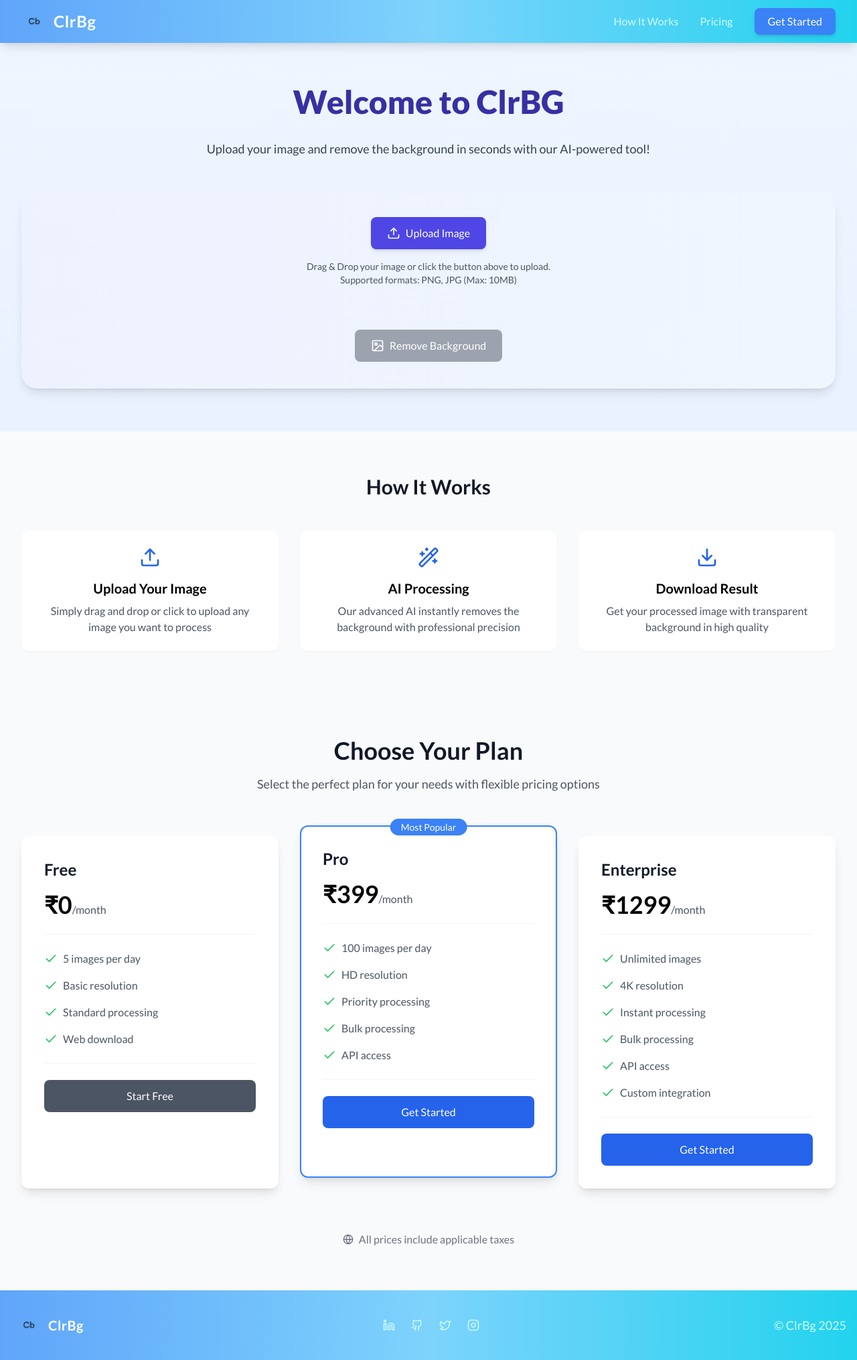
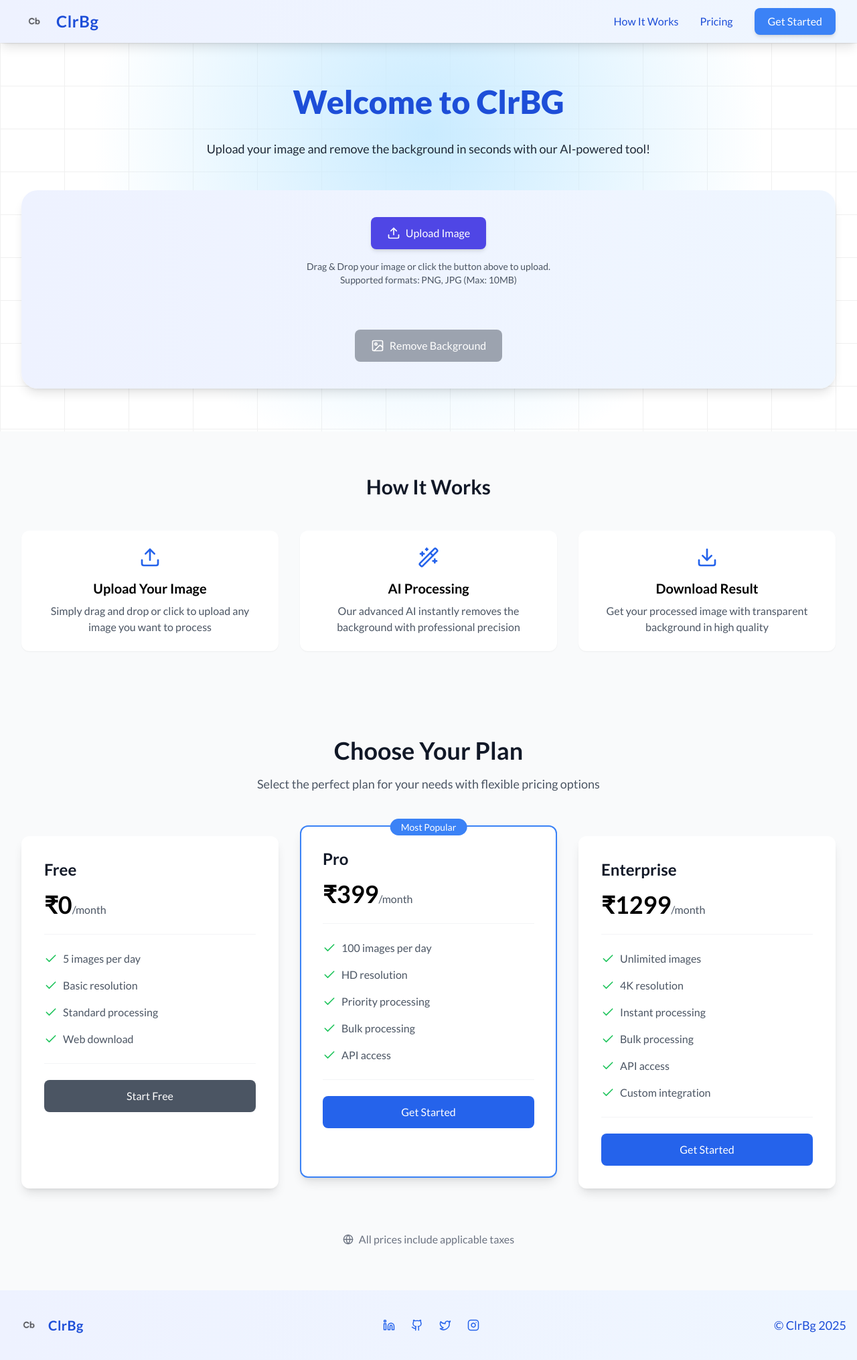
Before and after one commit to prateekraiger/Clr-bg, a React (Vite) app: page / in a window 1280 px wide. Shown: the whole page at 67% size. Built offline with nearby package versions, Linux system fonts and the light colour scheme; no server answers.

Commit message:
updated pages

```diff
--- a/src/App.jsx
+++ b/src/App.jsx
@@ -11,7 +11,7 @@ import ErrorMessage from "./components/ErrorMessage";
 const API_KEY = import.meta.env.VITE_REMOVE_BG_API_KEY;
 
 function App() {
-  const [selectedImage , setSelectedImage] = useState(null);
+  const [selectedImage, setSelectedImage] = useState(null);
   const [processedImage, setProcessedImage] = useState(null);
   const [loading, setLoading] = useState(false);
   const [error, setError] = useState("");
@@ -92,15 +92,20 @@ function App() {
   };
 
   return (
-    <div className="min-h-screen flex flex-col bg-gradient-to-b from-blue-50 to-indigo-100">
+    <div className="relative min-h-screen flex flex-col">
+      {/* Page Background */}
+      <div className="absolute inset-0 -z-10 h-full w-full bg-white bg-[linear-gradient(to_right,#f0f0f0_1px,transparent_1px),linear-gradient(to_bottom,#f0f0f0_1px,transparent_1px)] bg-[size:6rem_4rem]">
+        <div className="absolute bottom-0 left-0 right-0 top-0 bg-[radial-gradient(circle_500px_at_50%_200px,#C9EBFF,transparent)]"></div>
+      </div>
+
       <Navbar />
       <main className="flex-grow">
         <section className="py-16">
           <div className="max-w-7xl mx-auto px-4 sm:px-6 lg:px-8">
-            <h1 className="text-5xl font-extrabold text-center text-indigo-800 mb-8">
+            <h1 className="text-5xl font-extrabold text-center text-blue-700 mb-8">
               Welcome to ClrBG
             </h1>
-            <p className="text-center text-lg text-gray-700 mb-12">
+            <p className="text-center text-lg text-gray-800 mb-12">
               Upload your image and remove the background in seconds with our
               AI-powered tool!
             </p>
--- a/src/components/Footer.jsx
+++ b/src/components/Footer.jsx
@@ -26,7 +26,7 @@ const Footer = () => {
   ];
 
   return (
-    <footer className="bg-gradient-to-r from-blue-400 via-sky-300 to-cyan-400 py-8">
+    <footer className="bg-gradient-to-r from-indigo-50 to-blue-50 py-8">
       <div className="container mx-auto px-4">
         <div className="flex justify-between items-center">
           {/* Logo - Left aligned */}
@@ -36,7 +36,7 @@ const Footer = () => {
               alt="ClrBg Logo"
               className="h-10 w-10 object-contain"
             />
-            <span className="font-bold text-xl text-white tracking-wide">
+            <span className="font-bold text-xl text-blue-700 tracking-wide">
               ClrBg
             </span>
           </div>
@@ -50,7 +50,7 @@ const Footer = () => {
                 target="_blank"
                 rel="noopener noreferrer"
                 aria-label={link.label}
-                className="text-cyan-100 hover:text-white transition-transform transform hover:scale-110 hover:rotate-3 text-lg"
+                className="text-blue-600 hover:text-blue-800 transition-transform transform hover:scale-110 hover:rotate-3 text-lg"
               >
                 {link.icon}
               </a>
@@ -59,7 +59,7 @@ const Footer = () => {
 
           {/* Copyright - Right aligned */}
           <div>
-            <p className="text-lg text-cyan-100 font-medium">© ClrBg 2025</p>
+            <p className="text-lg text-blue-700 font-medium">© ClrBg 2025</p>
           </div>
         </div>
       </div>
--- a/src/components/Navbar.jsx
+++ b/src/components/Navbar.jsx
@@ -9,18 +9,18 @@ function Navbar() {
   };
 
   return (
-    <nav className="bg-gradient-to-r from-blue-400 via-sky-300 to-cyan-400 shadow-lg sticky top-0 z-50">
+    <nav className="bg-gradient-to-r from-indigo-50 to-blue-50 shadow-lg sticky top-0 z-50">
       <div className="max-w-7xl mx-auto px-4 sm:px-6 lg:px-8">
         <div className="flex justify-between h-16">
           {/* Logo and Brand - Left aligned */}
           <div className="flex items-center">
-            <a href="/" className="flex items-center space-x-2">
+            <a href="/" className="flex items-center space-x-3">
               <img
                 src="/logo.png"
                 alt="ClrBg Logo"
                 className="h-10 w-10 object-contain"
               />
-              <span className="text-white font-bold text-2xl tracking-wide">
+              <span className="text-blue-700 font-bold text-2xl tracking-wide">
                 ClrBg
               </span>
             </a>
@@ -30,13 +30,13 @@ function Navbar() {
           <div className="hidden md:flex items-center space-x-8">
             <a
               href="#how-it-works"
-              className="text-cyan-100 hover:text-white font-medium transition"
+              className="text-blue-700 hover:text-blue-800 font-medium transition"
             >
               How It Works
             </a>
             <a
               href="#pricing"
-              className="text-cyan-100 hover:text-white font-medium transition"
+              className="text-blue-700 hover:text-blue-800 font-medium transition"
             >
               Pricing
             </a>
@@ -49,7 +49,7 @@ function Navbar() {
           <div className="md:hidden flex items-center">
             <button
               onClick={toggleMenu}
-              className="text-white hover:text-cyan-200 focus:outline-none"
+              className="text-blue-700 hover:text-blue-800 focus:outline-none"
               aria-label="Toggle menu"
             >
               {isMenuOpen ? <X size={24} /> : <Menu size={24} />}
@@ -64,14 +64,14 @@ function Navbar() {
           <div className="px-2 pt-2 pb-3 space-y-1 sm:px-3">
             <a
               href="#how-it-works"
-              className="text-cyan-100 hover:text-white block px-3 py-2 rounded-md text-base font-medium"
+              className="text-blue-700 hover:text-blue-800 block px-3 py-2 rounded-md text-base font-medium"
               onClick={toggleMenu}
             >
               How It Works
             </a>
             <a
               href="#pricing"
-              className="text-cyan-100 hover:text-white block px-3 py-2 rounded-md text-base font-medium"
+              className="text-blue-700 hover:text-blue-800 block px-3 py-2 rounded-md text-base font-medium"
               onClick={toggleMenu}
             >
               Pricing
```
